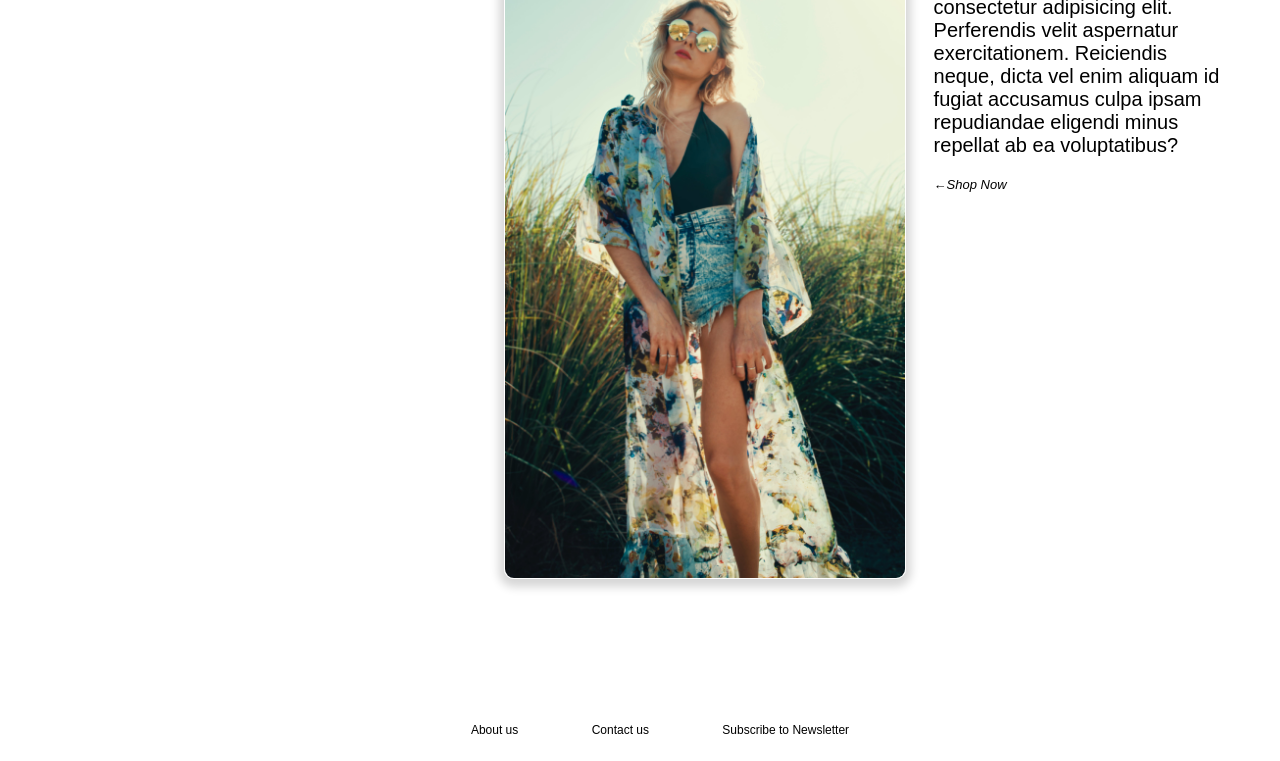
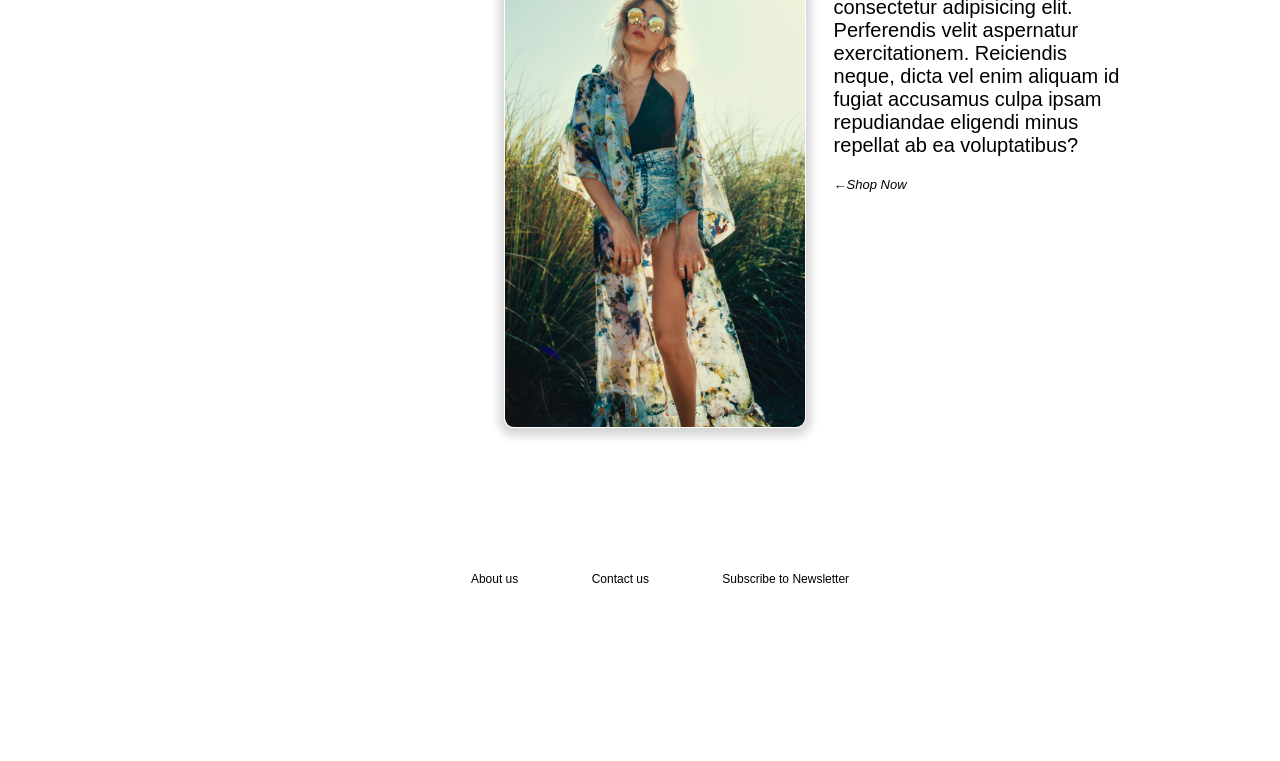
Before and after one commit to berkan169/project1, a plain HTML site: page index.html in a window 1280 px wide. Shown: the part 406-1167 px from the top of the page. After the commit the page ends 1016 px from the top, so only its background shows below. Drawn offline with nearby package versions, Linux system fonts and the light colour scheme; a web font is replaced by a local one.

Commit message:
Update style.css

```diff
--- a/style.css
+++ b/style.css
@@ -74,7 +74,7 @@ button:hover {
   margin: 2% auto; */
   margin-top: 5%;
   display: grid;
-  grid-template-columns: 37% 400px 300px;
+  grid-template-columns: 37% 300px 300px;
   column-gap: 30px;
   row-gap: 20px;
 }
@@ -103,7 +103,7 @@ button:hover {
 }
 
 .banner {
-  max-width: 400px;
+  max-width: 300px;
   border-radius: 10px;
   box-shadow: 0px 3px 10px 5px #0000002a;
   border: 1px solid rgb(255, 255, 255);
```
